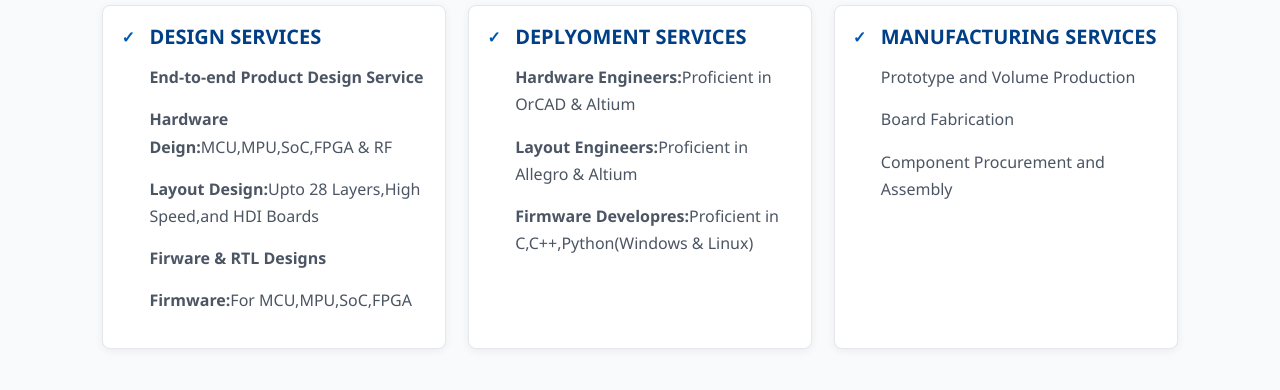
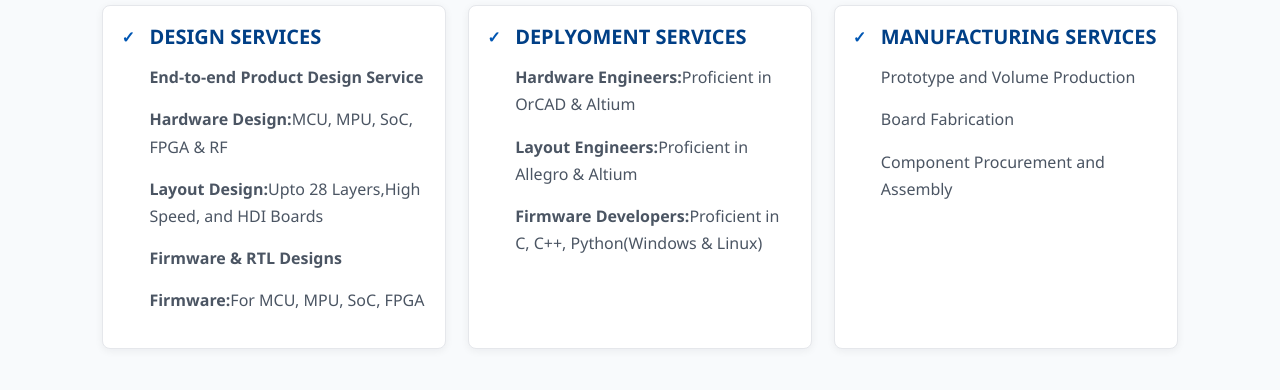
Before and after one commit to prepregtechlayout-eng/prepreg-technologies, a plain HTML site: page services.html in a window 1280 px wide. Shown: the part 586-976 px from the top of the page. Drawn offline with Linux system fonts and the light colour scheme.

Commit message:
Update services.html

```diff
--- a/services.html
+++ b/services.html
@@ -165,10 +165,10 @@ Our Design Services Include
 <li>
 <h3><STRONG>DESIGN SERVICES</STRONG></h3>
 <p><B>End-to-end Product Design Service</B></p>
-<p><b>Hardware Deign:</b>MCU,MPU,SoC,FPGA & RF</p>
-<p><b>Layout Design:</b>Upto 28 Layers,High Speed,and HDI Boards</p>
-<p><b>Firware & RTL Designs</b></p>
-<p><b>Firmware:</b>For MCU,MPU,SoC,FPGA</p>
+<p><b>Hardware Design:</b>MCU, MPU, SoC, FPGA & RF</p>
+<p><b>Layout Design:</b>Upto 28 Layers,High Speed, and HDI Boards</p>
+<p><b>Firmware & RTL Designs</b></p>
+<p><b>Firmware:</b>For MCU, MPU, SoC, FPGA</p>
 </li>
 
 
@@ -176,7 +176,7 @@ Our Design Services Include
 <h3><b>DEPLYOMENT SERVICES</b></h3>
 <p><b>Hardware Engineers:</b>Proficient in OrCAD & Altium</p>
 <p><b>Layout Engineers:</b>Proficient in Allegro & Altium</p>
-<p><b>Firmware Developres:</b>Proficient in C,C++,Python(Windows & Linux)</p>
+<p><b>Firmware Developers:</b>Proficient in C, C++, Python(Windows & Linux)</p>
 </li>
 
 
```
